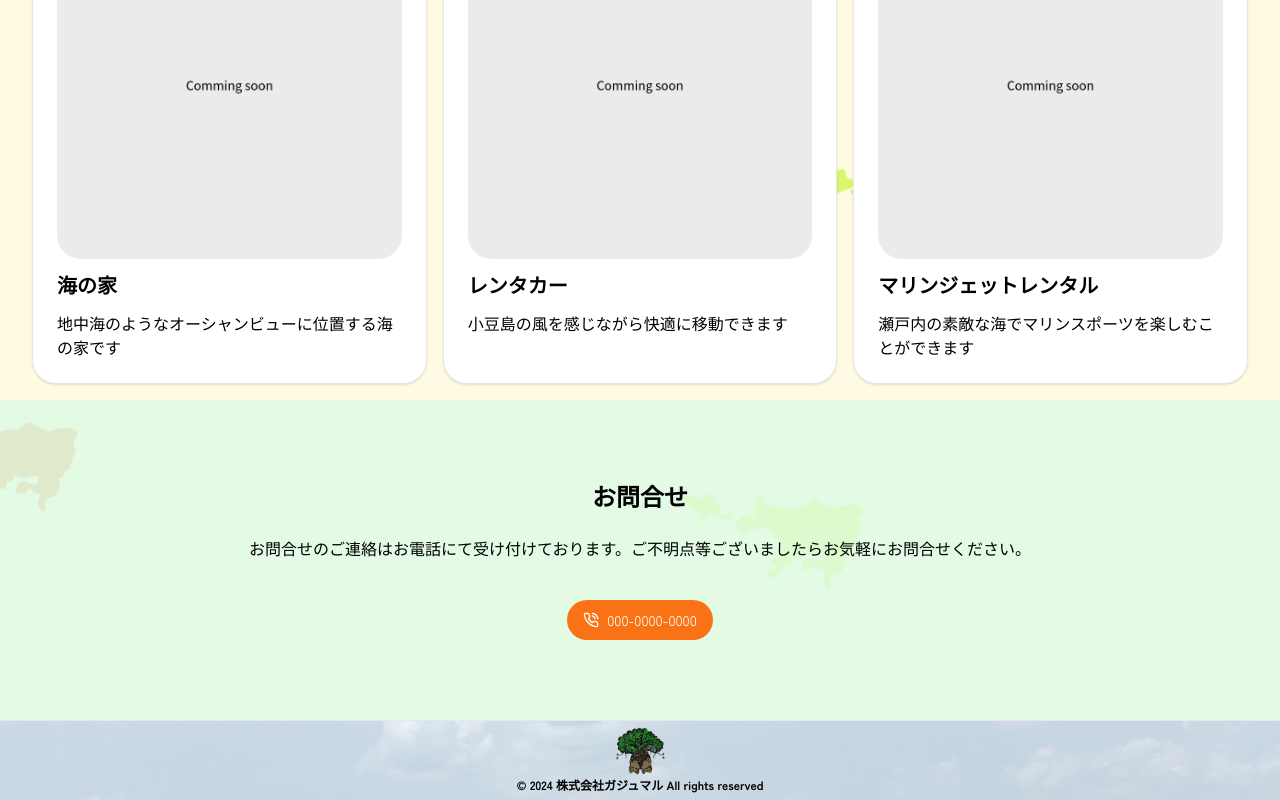
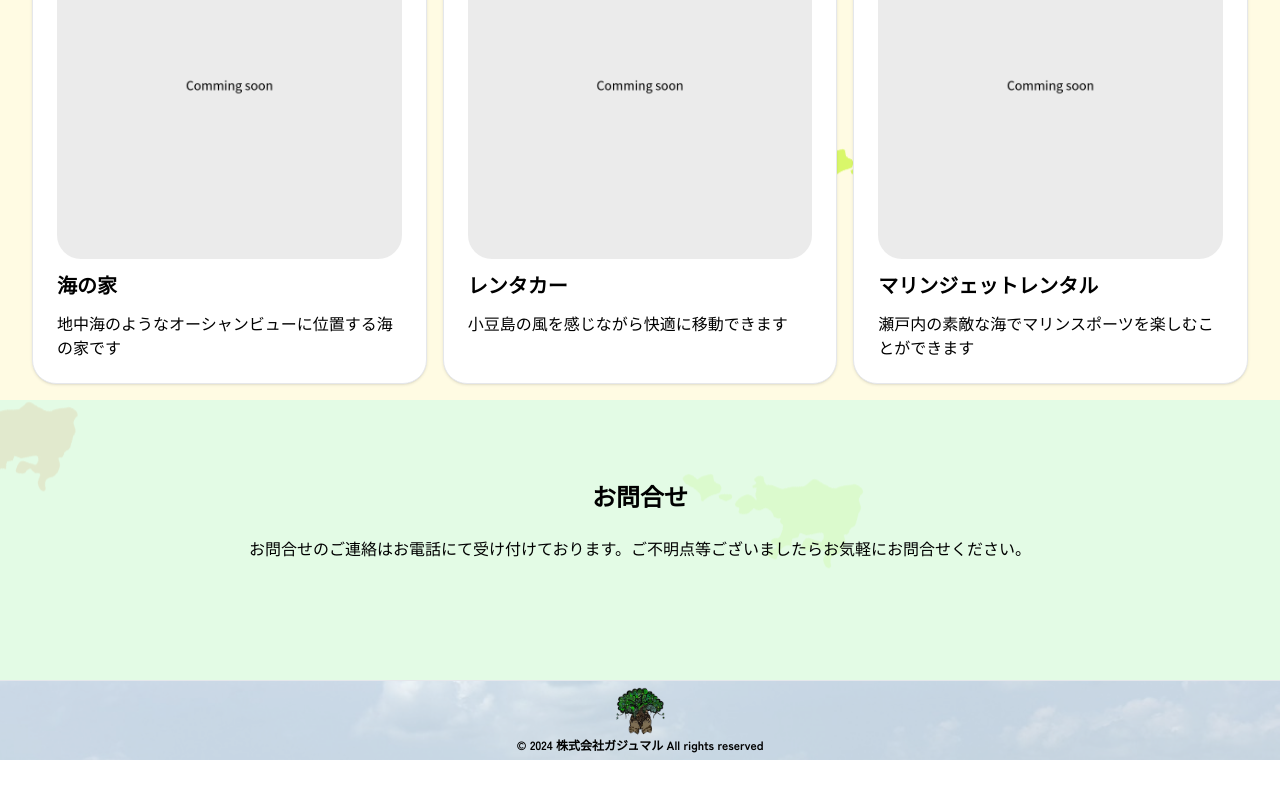
Before and after one commit to olivemochi23/gajumaru-site, a Next.js app: page / in a window 1280 px wide. Shown: the part 1867-2667 px from the top of the page. After the commit the page ends 2627 px from the top, so only its background shows below. Built offline with nearby package versions, Linux system fonts and the light colour scheme; a web font is replaced by a local one.

Commit message:
chore: Remove unused code and fix missing closing tag in contact component

```diff
--- a/app/components/contact.tsx
+++ b/app/components/contact.tsx
@@ -20,7 +20,7 @@ export default function Contact() {
       className="relative px-4 sm:px-6 lg:px-8 flex flex-col justify-center items-center bg-center bg-no-repeat bg-cover"
       style={{}}
     >
-      <ButtonWithIcon />
+
     </Section>
   );
 }
```
